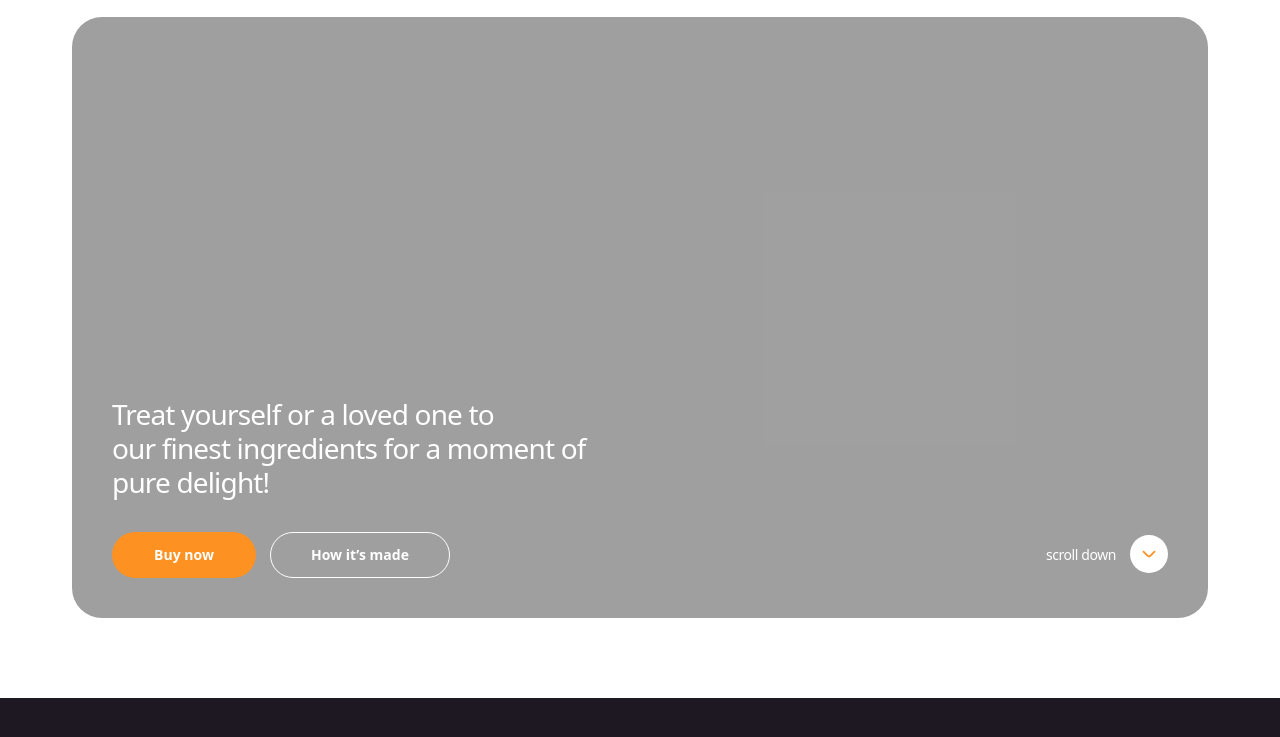
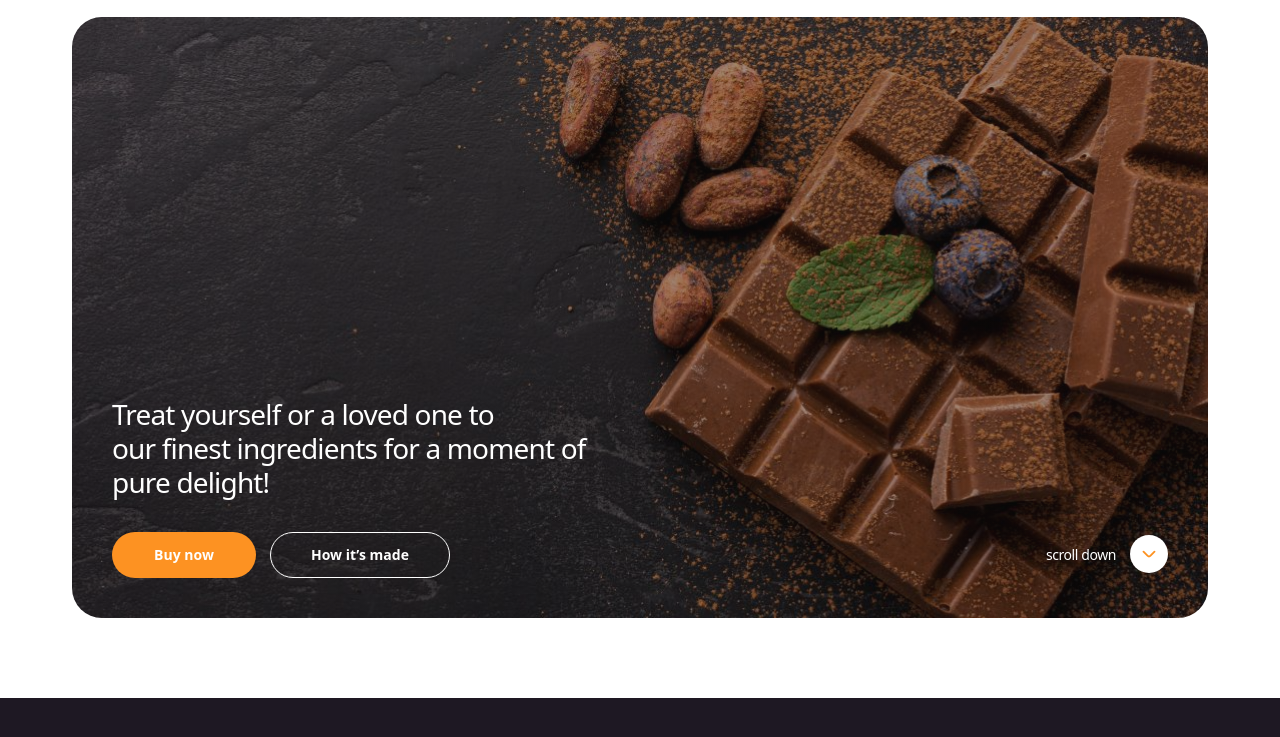
Before and after one commit to Oleksandr46/simply, a plain HTML site: page index.html in a window 1280 px wide. Shown: the part 63-800 px from the top of the page. Drawn offline with nearby package versions, Linux system fonts and the light colour scheme.

Commit message:
add hero is background-imeg

```diff
--- a/css/styles.css
+++ b/css/styles.css
@@ -219,10 +219,17 @@ button {
 }
 .hero-container {
   padding: 381px 40px 40px;
-
   max-width: 1136px;
   border-radius: 30px;
   background: rgba(17, 17, 17, 0.4);
+  background-image: linear-gradient(
+      rgba(17, 17, 17, 0.4),
+      rgba(17, 17, 17, 0.4)
+    ),
+    url("../icons/hero/hero-bg_lg@1x.jpg");
+  background-repeat: no-repeat;
+  background-position: center;
+  background-size: cover;
 }
 .hero-title {
   width: 484px;
```
Also changed, not shown: icons/hero/hero-bg_lg@1x.jpg (added).
